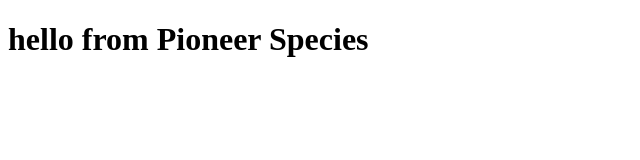
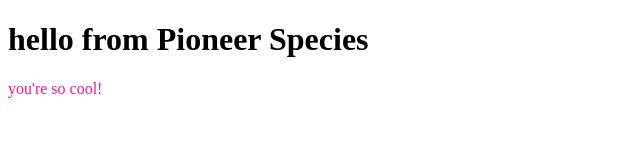
Before and after one commit to Marisapfenning/hello-pioneer, a plain HTML site: page index.html in a window 1280 px wide. Shown: the whole page, without its empty margins (0-640 px from the left). Drawn offline with Linux system fonts and the light colour scheme.

Commit message:
Add pink message

```diff
--- a/index.html
+++ b/index.html
@@ -7,5 +7,6 @@
 </head>
 <body>
   <h1>hello from Pioneer Species</h1>
+  <p style="color: deeppink;">you're so cool!</p>
 </body>
 </html>
```
